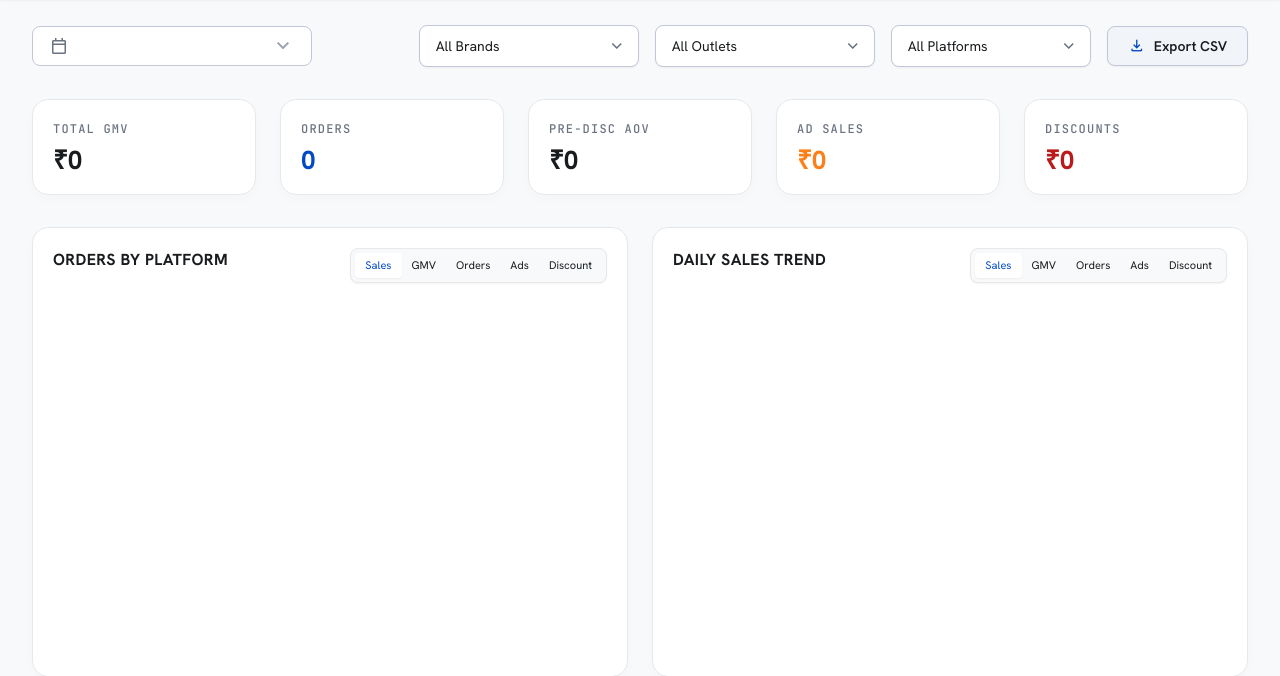
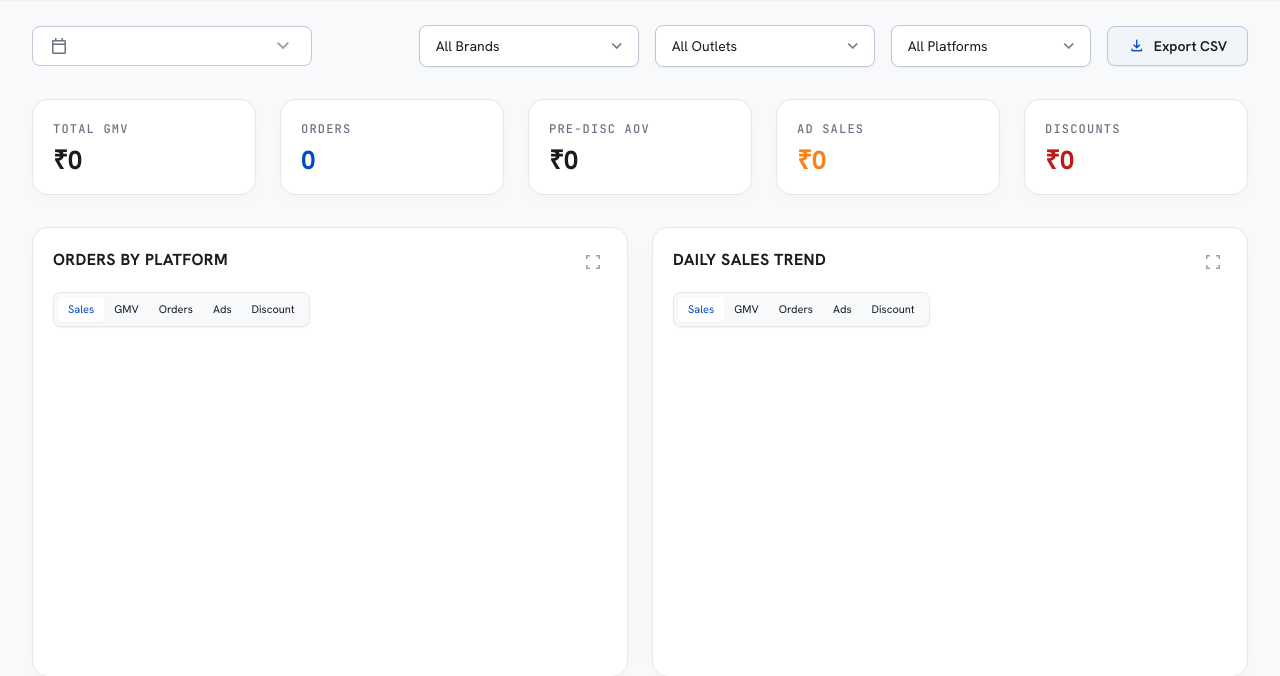
Before and after one commit to AnkConsulting/restaurant-portal, a FastAPI app: page / in a window 1280 px wide. Shown: the part 75-751 px from the top of the page. Run offline with FastAPI, Linux system fonts and the light colour scheme; the visitor is signed in with stand-in values (Sample User, id 1); data that the repository does not hold is empty; a map, chart or similar area stays blank; some libraries are stand-ins or nearby versions.

Commit message:
Refactor date dropdown and chart button layouts

```diff
--- a/templates/index.html
+++ b/templates/index.html
@@ -237,8 +237,7 @@
 
     <form method="get" action="/" id="filter-form" class="flex flex-col xl:flex-row xl:items-center justify-between gap-4 mb-8 relative z-[80]">
 
-        <div class="flex flex-col md:flex-row items-center gap-3 w-full xl:w-auto relative z-[90]">
-            <div class="relative w-full md:w-auto z-[100]" id="date-dropdown-container">
+        <div class="relative w-full xl:w-auto z-[100]" id="date-dropdown-container">
             <input type="hidden" name="start_date" id="start-date-input" value="{{ start_date }}">
             <input type="hidden" name="end_date" id="end-date-input" value="{{ end_date }}">
             <input type="hidden" id="max-available-date" value="{{ max_available_date }}">
@@ -287,7 +286,6 @@
                     <button type="button" onclick="applyDateSelection()" class="bg-[#2563eb] text-white text-sm font-bold px-4 sm:px-6 py-2 rounded-lg hover:bg-blue-700 transition-all active:scale-95 shadow-lg shadow-blue-100 dark:shadow-none">
                       Apply Range
                     </button>
-                      </div>
                   </div>
                 </div>
             </div>
@@ -388,34 +386,52 @@
 
     <section class="grid grid-cols-1 xl:grid-cols-2 gap-4 md:gap-6 mb-8 relative z-10" id="charts-container">
         <div class="elevation-1 card-radius p-4 md:p-5 flex flex-col h-[400px] md:h-[450px]" id="chart-card-1">
-            <div class="flex justify-between items-start mb-2">
+            <div class="flex justify-between items-start mb-4 shrink-0">
                 <h3 id="donut-chart-title" class="font-title-md text-[14px] md:text-[16px] font-bold text-on-surface dark:text-white uppercase tracking-wide">Orders by Platform</h3>
-                <div class="flex bg-surface-bright dark:bg-slate-700 p-1 rounded-lg border border-surface-container-high dark:border-slate-600 text-[11px] font-medium shadow-sm">
-                    <button type="button" onclick="switchDonutMetric('sales', this)" class="donut-btn px-2.5 py-1 rounded bg-white dark:bg-slate-600 text-primary dark:text-[#2563eb] shadow-sm transition-all">Sales</button>
-                    <button type="button" onclick="switchDonutMetric('gmv', this)" class="donut-btn px-2.5 py-1 rounded text-on-surface-variant dark:text-gray-300 hover:text-on-surface transition-all">GMV</button>
-                    <button type="button" onclick="switchDonutMetric('orders', this)" class="donut-btn px-2.5 py-1 rounded text-on-surface-variant dark:text-gray-300 hover:text-on-surface transition-all">Orders</button>
-                    <button type="button" onclick="switchDonutMetric('ads', this)" class="donut-btn px-2.5 py-1 rounded text-on-surface-variant dark:text-gray-300 hover:text-on-surface transition-all">Ads</button>
-                    <button type="button" onclick="switchDonutMetric('discount', this)" class="donut-btn px-2.5 py-1 rounded text-on-surface-variant dark:text-gray-300 hover:text-on-surface transition-all">Discount</button>
+                <div class="flex items-center gap-2">
+                    <button type="button" onclick="toggleMaximize('chart-card-1', event)" class="text-gray-400 hover:text-gray-700 dark:hover:text-white p-1 rounded-md transition-colors flex items-center justify-center">
+                        <span class="material-symbols-outlined text-[20px]">fullscreen</span>
+                    </button>
                 </div>
             </div>
-            <div class="relative w-full flex-1 flex justify-center items-center">
+
+            <div class="flex bg-surface-bright dark:bg-slate-700 p-1 rounded-lg border border-surface-container-high dark:border-slate-600 text-[11px] font-medium shadow-sm mb-4 shrink-0 w-fit">
+                <button type="button" onclick="switchDonutMetric('sales', this)" class="donut-btn px-2.5 py-1 rounded bg-white dark:bg-slate-600 text-primary dark:text-[#2563eb] shadow-sm transition-all">Sales</button>
+                <button type="button" onclick="switchDonutMetric('gmv', this)" class="donut-btn px-2.5 py-1 rounded text-on-surface-variant dark:text-gray-300 hover:text-on-surface dark:hover:text-white transition-all">GMV</button>
+                <button type="button" onclick="switchDonutMetric('orders', this)" class="donut-btn px-2.5 py-1 rounded text-on-surface-variant dark:text-gray-300 hover:text-on-surface dark:hover:text-white transition-all">Orders</button>
+                <button type="button" onclick="switchDonutMetric('ads', this)" class="donut-btn px-2.5 py-1 rounded text-on-surface-variant dark:text-gray-300 hover:text-on-surface dark:hover:text-white transition-all">Ads</button>
+                <button type="button" onclick="switchDonutMetric('discount', this)" class="donut-btn px-2.5 py-1 rounded text-on-surface-variant dark:text-gray-300 hover:text-on-surface dark:hover:text-white transition-all">Discount</button>
+            </div>
+
+            <div class="relative w-full flex-grow min-h-[200px]">
+                <div class="absolute inset-0 flex justify-center items-center">
                     <canvas id="platformDonutChart"></canvas>
+                </div>
             </div>
         </div>
 
         <div class="elevation-1 card-radius p-4 md:p-5 flex flex-col h-[400px] md:h-[450px]" id="chart-card-2">
-            <div class="flex justify-between items-start mb-2">
+            <div class="flex justify-between items-start mb-4 shrink-0">
                 <h3 id="trend-chart-title" class="font-title-md text-[14px] md:text-[16px] font-bold text-on-surface dark:text-white uppercase tracking-wide">Daily Sales Trend</h3>
-                <div class="flex bg-surface-bright dark:bg-slate-700 p-1 rounded-lg border border-surface-container-high dark:border-slate-600 text-[11px] font-medium shadow-sm">
-                    <button type="button" onclick="switchTrendMetric('sales', this)" class="trend-btn px-2.5 py-1 rounded bg-white dark:bg-slate-600 text-primary dark:text-[#2563eb] shadow-sm transition-all">Sales</button>
-                    <button type="button" onclick="switchTrendMetric('gmv', this)" class="trend-btn px-2.5 py-1 rounded text-on-surface-variant dark:text-gray-300 hover:text-on-surface transition-all">GMV</button>
-                    <button type="button" onclick="switchTrendMetric('orders', this)" class="trend-btn px-2.5 py-1 rounded text-on-surface-variant dark:text-gray-300 hover:text-on-surface transition-all">Orders</button>
-                    <button type="button" onclick="switchTrendMetric('ads', this)" class="trend-btn px-2.5 py-1 rounded text-on-surface-variant dark:text-gray-300 hover:text-on-surface transition-all">Ads</button>
-                    <button type="button" onclick="switchTrendMetric('discount', this)" class="trend-btn px-2.5 py-1 rounded text-on-surface-variant dark:text-gray-300 hover:text-on-surface transition-all">Discount</button>
+                <div class="flex items-center gap-2">
+                    <button type="button" onclick="toggleMaximize('chart-card-2', event)" class="text-gray-400 hover:text-gray-700 dark:hover:text-white p-1 rounded-md transition-colors flex items-center justify-center">
+                        <span class="material-symbols-outlined text-[20px]">fullscreen</span>
+                    </button>
                 </div>
             </div>
-            <div class="relative w-full flex-1">
+
+            <div class="flex bg-surface-bright dark:bg-slate-700 p-1 rounded-lg border border-surface-container-high dark:border-slate-600 text-[11px] font-medium shadow-sm mb-4 shrink-0 w-fit">
+                <button type="button" onclick="switchTrendMetric('sales', this)" class="trend-btn px-2.5 py-1 rounded bg-white dark:bg-slate-600 text-primary dark:text-[#2563eb] shadow-sm transition-all">Sales</button>
+                <button type="button" onclick="switchTrendMetric('gmv', this)" class="trend-btn px-2.5 py-1 rounded text-on-surface-variant dark:text-gray-300 hover:text-on-surface dark:hover:text-white transition-all">GMV</button>
+                <button type="button" onclick="switchTrendMetric('orders', this)" class="trend-btn px-2.5 py-1 rounded text-on-surface-variant dark:text-gray-300 hover:text-on-surface dark:hover:text-white transition-all">Orders</button>
+                <button type="button" onclick="switchTrendMetric('ads', this)" class="trend-btn px-2.5 py-1 rounded text-on-surface-variant dark:text-gray-300 hover:text-on-surface dark:hover:text-white transition-all">Ads</button>
+                <button type="button" onclick="switchTrendMetric('discount', this)" class="trend-btn px-2.5 py-1 rounded text-on-surface-variant dark:text-gray-300 hover:text-on-surface dark:hover:text-white transition-all">Discount</button>
+            </div>
+
+            <div class="relative w-full flex-grow min-h-[200px]">
+                <div class="absolute inset-0">
                     <canvas id="salesTrendChart"></canvas>
+                </div>
             </div>
         </div>
     </section>
@@ -482,7 +498,6 @@
 </div>
 
 <script>
-    // ONLY INITIAL_CHART_DATA for script.js (No Swiggy variables needed here!)
     window.INITIAL_CHART_DATA = {{ chart_data | tojson | safe }};
 
     function exportMainCSV() {
```
Lines whose indentation alone changed are shown as unchanged.
